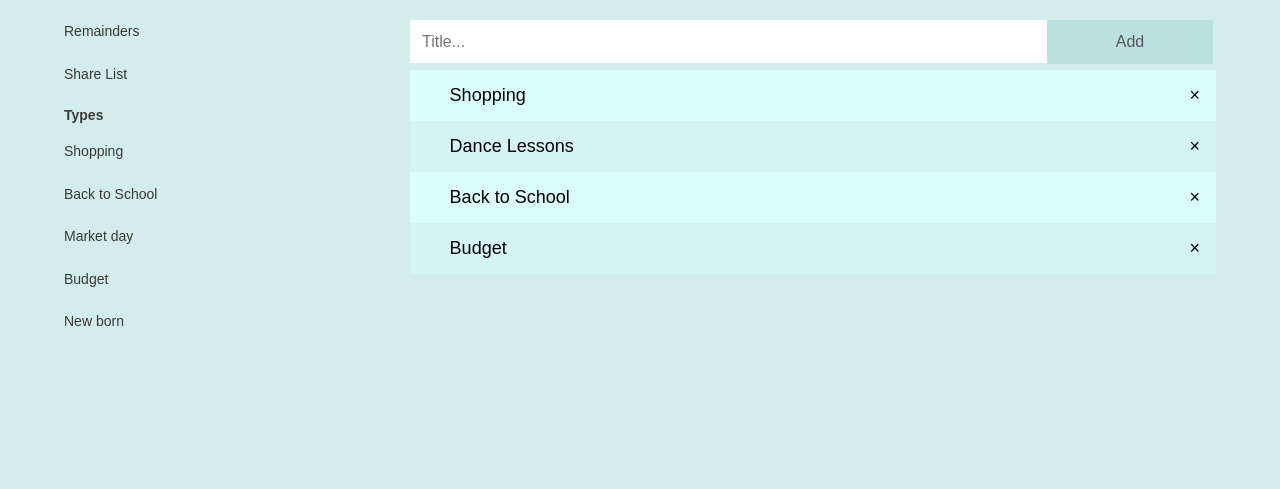
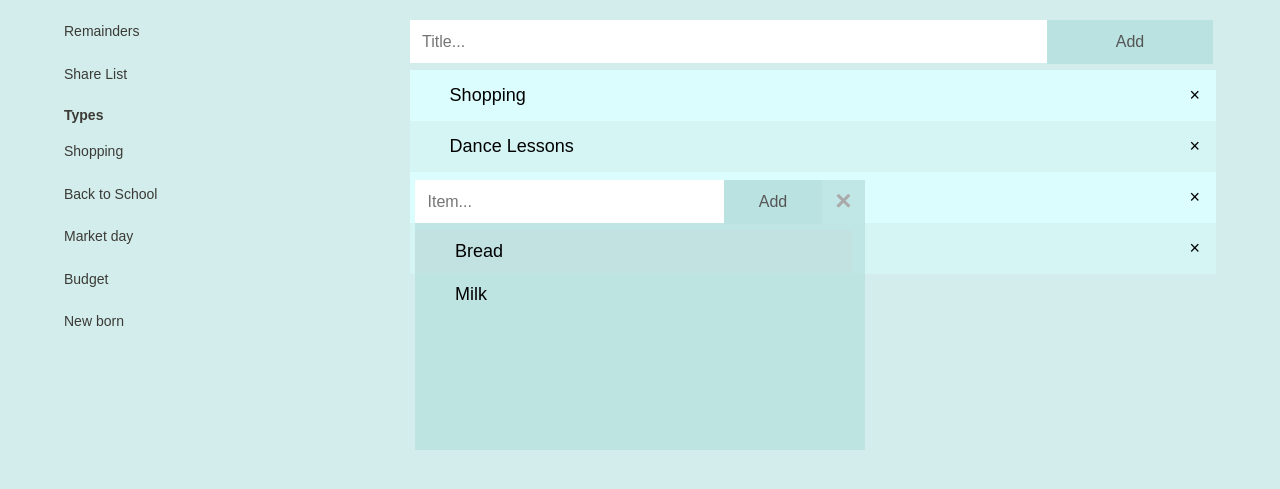
Before and after one commit to codjoero/myToDo, a Python web app: template templates/homepage.html in a window 1280 px wide. Shown: the part 85-574 px from the top of the page. Run offline with Jinja, Linux system fonts and the light colour scheme; the template is opened without the code that fills it, so the values that code supplies are empty.

Commit message:
feat(addRemoveItems): Added the Items functionality
Added users ability to add and mark finished items.

[Deliveries #160537160]

```diff
--- a/static/styleHomepage.css
+++ b/static/styleHomepage.css
@@ -92,6 +92,7 @@ ul {
 }
 #myLists{
     margin-top: 50px;
+
 }
 
 #myLists li{
@@ -106,7 +107,7 @@ ul {
 
 #myLists li:nth-child(odd) {
     background: #dbfdfd;
-  }
+}
 
 #myLists li:hover{
     background: #ddd;
@@ -146,8 +147,86 @@ input{
     border-radius: 0;
     transition: 0.3s;
     width: 18%
-  }
+}
 
-  .addBtn:hover {
+.addBtn:hover {
     background-color: #bbb;
-  }
+}
+.popup{
+
+    position:fixed;
+    top: 50%;
+    left: 50%;
+    width:30em;
+    height:18em;
+    margin-top: -9em;
+    margin-left: -15em;
+    z-index: 1;
+    float: right;
+    overflow: auto;
+    background-color: rgb(185,226,224);
+    background-color: rgba(185,226,224,0.8);
+
+}
+
+.popup-content {
+    width: 97%; /* Could be more or less, depending on screen size */
+
+}
+
+#popupInput{
+    margin-top: 0;
+    border: none;
+    border-radius: 0;
+    float: left;
+    font-size: 16px;
+    width: 65%;
+}
+
+.popupaddBtn{
+    background: #b9e2e0;
+    color: #555;
+    float: left;
+    padding: 10px;
+    cursor: pointer;
+    text-align: center;
+    font-size: 16px;
+    border-radius: 0;
+    transition: 0.3s;
+    width: 18%
+}
+
+.popupaddBtn:hover {
+    background-color: #bbb;
+}
+
+#myItems li{
+    cursor: pointer;
+    position: relative;
+    padding: 8px 8px 8px 40px;
+    font-size: 18px;
+    transition: 0.2s;
+}
+
+#myItems{
+    padding-top: 50px;
+}
+
+#myItems li:nth-child(odd) {
+    background: rgb(193, 226, 225);
+}
+
+/* The Close Button */
+.popupclose {
+    float: right;
+    color: #aaa;
+    font-size: 28px;
+    font-weight: bold;
+}
+
+.popupclose:hover,
+.popupclose:focus {
+    color: black;
+    text-decoration: none;
+    cursor: pointer;
+}
--- a/templates/homepage.html
+++ b/templates/homepage.html
@@ -52,17 +52,32 @@
                         <span onclick="newElement()" class="addBtn">Add</span>
                     </div>
                     <ul id="myLists">
-                        <li>Shopping<span class="close">&times;</span></li>
-                        <li>Dance Lessons<span class="close">&times;</span></li>
-                        <li>Back to School<span class="close">&times;</span></li>
-                        <li>Budget<span class="close">&times;</span></li>
+                        <li>Shopping</a><span class="close">&times;</span></li>
+                        <li>Dance Lessons</a><span class="close">&times;</span></li>
+                        <li>Back to School</a><span class="close">&times;</span></li>
+                        <li>Budget</a><span class="close">&times;</span></li>
                     </ul>
                 </div>
             </div>
         </section>
+
+        <!-- The Lists popup -->
+        <div id="popupBody" class="popup">
+            <div class="popup-content">
+                <span class="popupclose">&times;</span>
+                <div class="popupHeader">
+                    <input type="text" id="popupInput" placeholder="Item...">
+                    <span onclick="newElement()" class="popupaddBtn">Add</span>
+                </div>
+                <ul id="myItems">
+                    <li>Bread</span></li>
+                    <li>Milk</span></li>
+                </ul>
+            </div>
+        </div>
+
         <script src="https://code.jquery.com/jquery-3.3.1.min.js"></script>
         <script type="text/javascript" src="../static/homepage.js"></script>
-
         <script>
             var closebtns = document.getElementsByClassName("close");
             var i;
@@ -97,7 +112,26 @@
               });
             }
             }
+
+            // Popup Lists
+            var modal = document.getElementById('popupBody');
+          //var btn = document.getElementsById("myLists");
+            var span = document.getElementsByClassName("popupclose")[0]
+
+            btn.onclick = function() {
+                modal.style.display = "block";
+            }
+
+            span.onclick = function() {
+                modal.style.display = "none";
+            }
+
+            window.onclick = function(event) {
+                if (event.target == modal) {
+                    modal.style.display = "none";
+                }
+            }
         </script>
     </body>
 
-    </html>
+</html>
```
